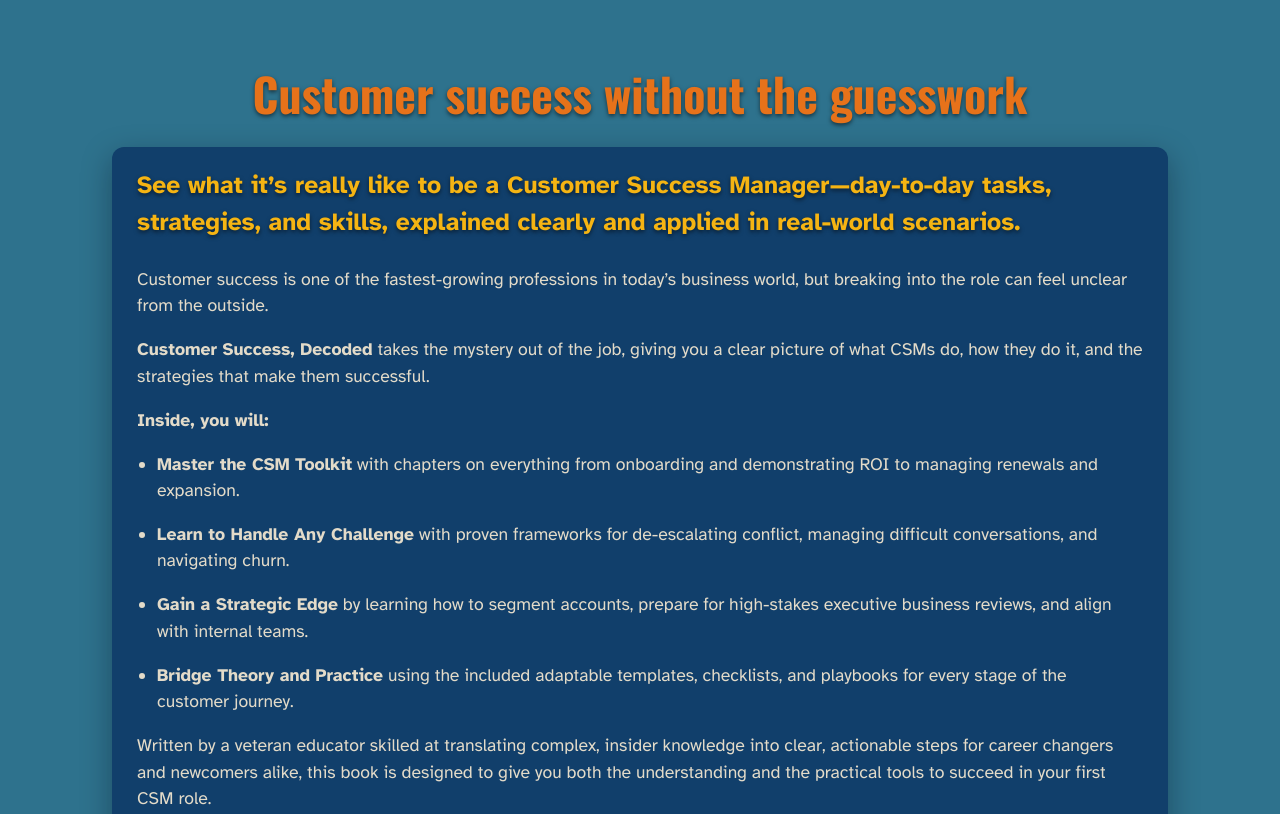
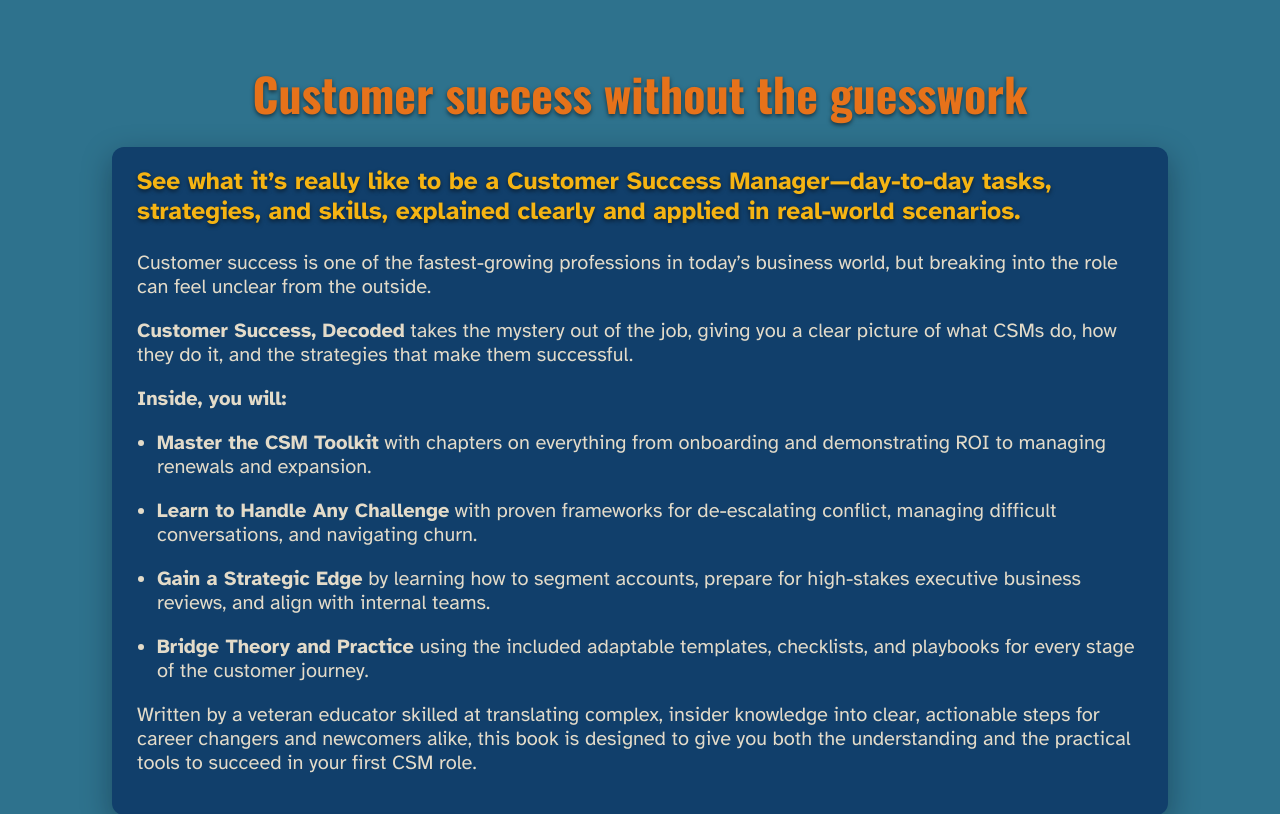
Before and after one commit to BethanieBoswell/bethanieboswell.github.io, a plain HTML site: page index.html in a window 1280 px wide. Shown: the top 814 px of the page. Drawn offline with nearby package versions, Linux system fonts and the light colour scheme.

Commit message:
Update style.css
Changed book blurb font size.

```diff
--- a/styles/style.css
+++ b/styles/style.css
@@ -61,8 +61,8 @@ header h1 {
 }
 .card-blurb p, .card-blurb li {
   color: rgba(232,222,203,0.98);
-  font-size: 1.1rem;
-  line-height: 1.5;
+  font-size: 1.25rem;
+  line-height: 1.2;
   margin: 0 0 1em 0;
 }
 .card-blurb ul {
```
